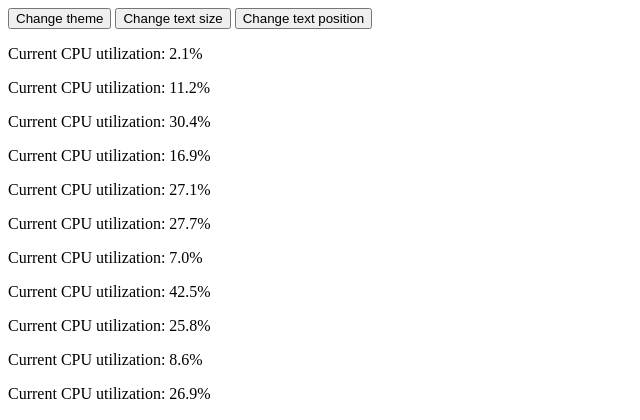
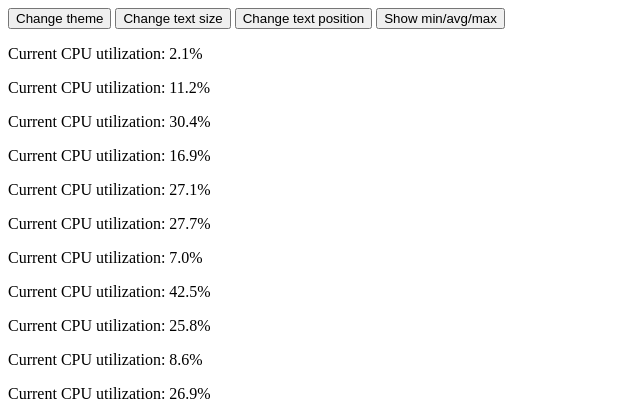
Before and after one commit to ICFA/test_site, a Django app: page / in a window 1280 px wide. Shown: the top 420 px of the page, without its empty margins (0-640 px from the left). Run offline with Django 5.2, Linux system fonts and the light colour scheme; data comes from the database, SQL or seed files in the repository.

Commit message:
Add files via upload

```diff
--- a/site_app/static/js/script.js
+++ b/site_app/static/js/script.js
@@ -9,3 +9,22 @@ function change_text_size(){
 function change_position(){
     document.body.classList.toggle('text-align-center')
 }
+
+function calculation(){
+    var list = document.querySelectorAll('#tala');
+    var v = [];
+    for (let i = 0; i < list.length; i++) {
+        v.push(parseFloat(list[i].textContent.split(": ")[1].replace("%", "")));
+      }
+    var avg = v.reduce( ( p, c ) => p + c, 0 ) / v.length;
+    var result = [v.min(), avg.toFixed(1), v.max()];
+    document.getElementById("demonstrate").innerHTML = result.join(" / ");
+}
+
+Array.prototype.min = function() {
+    return Math.min.apply(null, this);
+};
+
+Array.prototype.max = function() {
+    return Math.max.apply(null, this);
+};
--- a/site_app/templates/home.html
+++ b/site_app/templates/home.html
@@ -9,9 +9,11 @@
     <button onclick="change_theme()">Change theme</button>
     <button onclick="change_text_size()">Change text size</button>
     <button onclick="change_position()">Change text position</button>
+    <button onclick="calculation()">Show min/avg/max</button>
     <table class="table">
-    {% for cpu in cpus %}
-        <p>Current CPU utilization: {{ cpu.curr_util }}</p>
-    {% endfor %}
+        <p id="demonstrate"></p>
+        {% for cpu in cpus %}
+            <p id="tala">Current CPU utilization: {{ cpu.curr_util }}</p>
+        {% endfor %}
     </table>
 </body>
```
